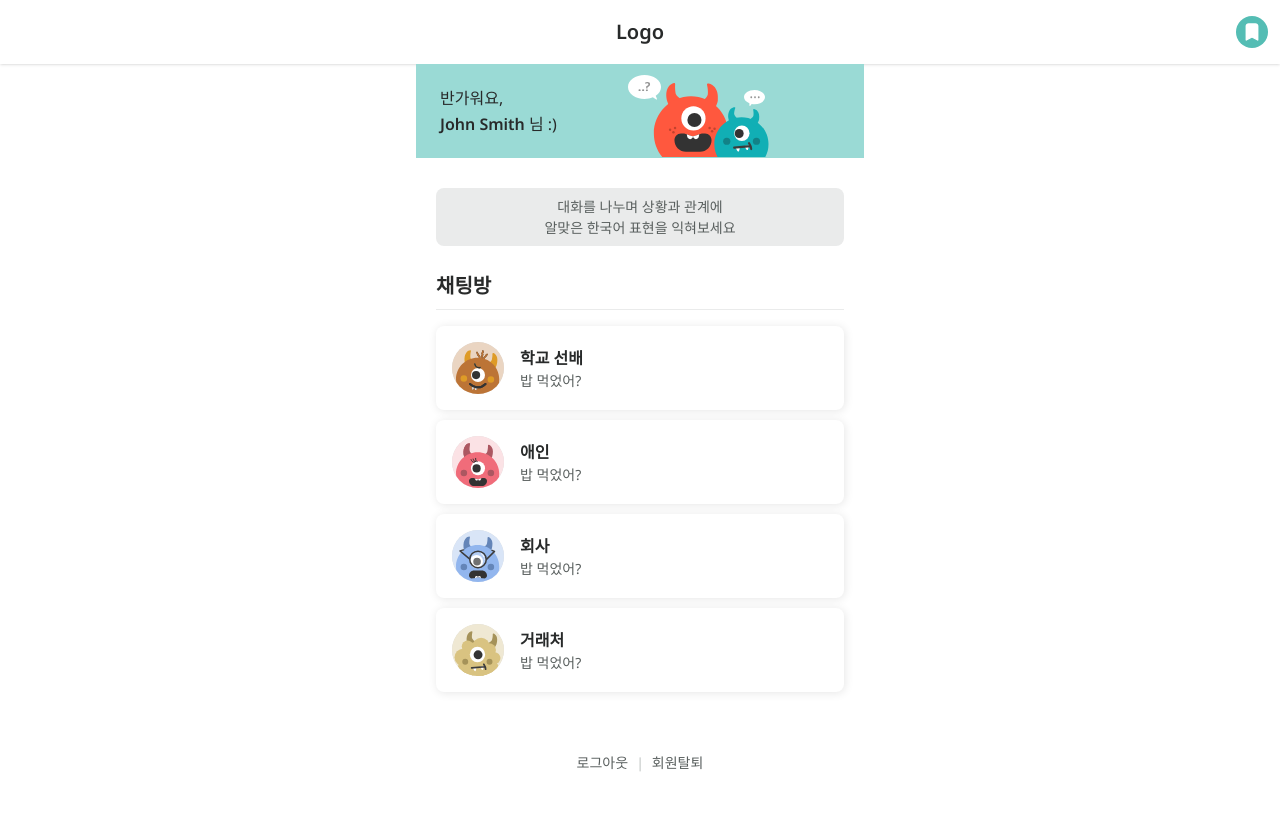
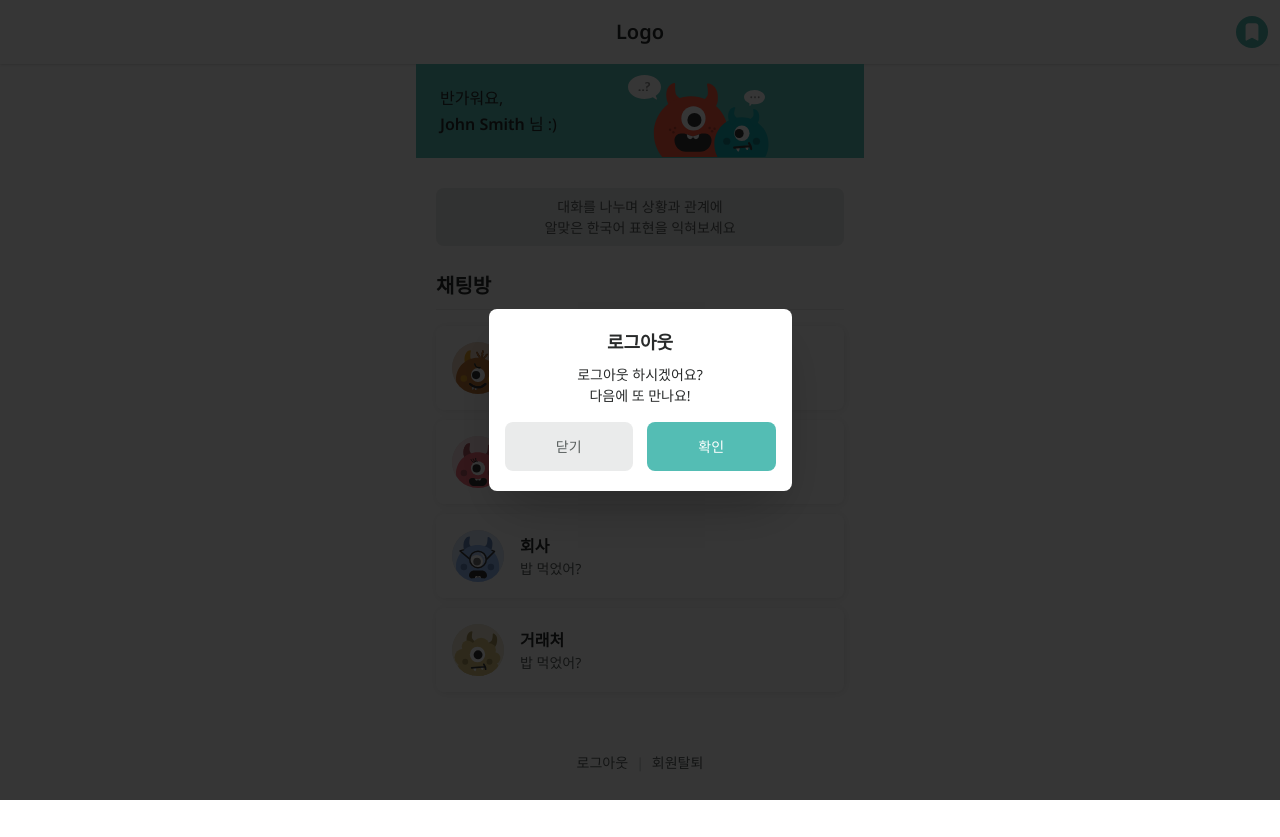
Before and after one commit to Hangulling/DoranDoran-FrontEnd, a React (Vite) app: page / in a window 1280 px wide. Both pictures are taken after a click on the button "로그아웃". Built offline with nearby package versions, Linux system fonts and the light colour scheme.

Commit message:
Feat: 메인페이지 로그아웃 회원가입

```diff
--- a/src/components/common/CommonModal.tsx
+++ b/src/components/common/CommonModal.tsx
@@ -3,7 +3,7 @@ import React from 'react'
 interface CommonModalProps {
   open: boolean
   title: string
-  description?: string
+  description?: string | string[] // 상수 지정시 배열
   confirmText?: string
   cancelText?: string
   onConfirm: () => void
@@ -27,7 +27,15 @@ const CommonModal: React.FC<CommonModalProps> = ({
         <div className="modal-box rounded-lg max-w-[303px] py-5 px-4 flex flex-col items-center">
           <h3 className="text-title text-[18px] mb-2">{title}</h3>
 
-          {description && <p className="text-[14px] text-center">{description}</p>}
+          {Array.isArray(description) ? (
+            <div className="text-[14px] text-center">
+              {description.map((line, idx) => (
+                <p key={idx}>{line}</p>
+              ))}
+            </div>
+          ) : (
+            <p className="text-[14px] text-center">{description}</p>
+          )}
 
           <div className="modal-action w-full flex gap-x-[14px] mt-4">
             <button
--- a/src/pages/MainPage.tsx
+++ b/src/pages/MainPage.tsx
@@ -4,6 +4,8 @@ import LoverAvatar from '/chat/lover.svg'
 import CompanyAvatar from '/chat/company.svg'
 import ClientAvatar from '/chat/client.svg'
 import { useNavigate } from 'react-router-dom'
+import { useState } from 'react'
+import CommonModal from '../components/common/CommonModal'
 
 const chatRooms = [
   { id: 'school', label: '학교 선배', avatar: SchoolAvatar, message: '밥 먹었어?' },
@@ -12,17 +14,47 @@ const chatRooms = [
   { id: 'client', label: '거래처', avatar: ClientAvatar, message: '밥 먹었어?' },
 ]
 
+const LOGOUT_DESC = ['로그아웃 하시겠어요?', '다음에 또 만나요!']
+const SIGNOUT_DESC = ['회원 탈퇴 시 복구가 어려워요.', '그래도 진행하시겠어요?']
+
 const MainPage = () => {
   const navigate = useNavigate()
+  const [modalOpen, setModalOpen] = useState(false)
+  const [modalType, setModalType] = useState<'logout' | 'signout' | null>(null)
 
   const handleRoomClick = (id: string) => {
-    navigate('/chat')
+    navigate('/chat', { state: { showCoachMark: true, roomId: id } })
     console.log(id + ' 채팅방 이동')
   }
+
+  // 로그아웃 버튼 클릭 시
+  const openLogoutModal = () => {
+    setModalType('logout')
+    setModalOpen(true)
+  }
+  // 회원탈퇴 버튼 클릭 시
+  const openSignoutModal = () => {
+    setModalType('signout')
+    setModalOpen(true)
+  }
+
+  const handleConfirm = () => {
+    if (modalType === 'logout') {
+      console.log('로그아웃')
+    } else if (modalType === 'signout') {
+      console.log('회원탈퇴')
+    }
+    setModalOpen(false)
+  }
+
+  const handleCancel = () => {
+    setModalOpen(false)
+  }
+
   return (
     <>
       {/* 상단 환영 메시지 */}
-      <div className="w-full bg-[#9ADAD5] h-[94px] relative max-w-md mx-auto">
+      <div className="w-full bg-[#5ac0b7] h-[94px] relative max-w-md mx-auto">
         <div className="absolute top-[22px] left-6">
           <div className="text-[16px] mb-0.5">반가워요,</div>
           <div className="text-[16px]">
@@ -60,11 +92,23 @@ const MainPage = () => {
               </button>
             ))}
           </div>
+
+          {/* 로그아웃 탈퇴 */}
           <div className="flex justify-center gap-2 mt-[60px] text-gray-600 text-[14px]">
-            <button>로그아웃</button>
+            <button onClick={openLogoutModal}>로그아웃</button>
             <span className="text-gray-200">|</span>
-            <button>회원탈퇴</button>
+            <button onClick={openSignoutModal}>회원탈퇴</button>
           </div>
+
+          <CommonModal
+            open={modalOpen}
+            title={modalType === 'logout' ? '로그아웃' : '회원탈퇴'}
+            description={modalType === 'logout' ? LOGOUT_DESC : SIGNOUT_DESC}
+            confirmText="확인"
+            cancelText="닫기"
+            onConfirm={handleConfirm}
+            onCancel={handleCancel}
+          />
         </div>
       </div>
     </>
```
